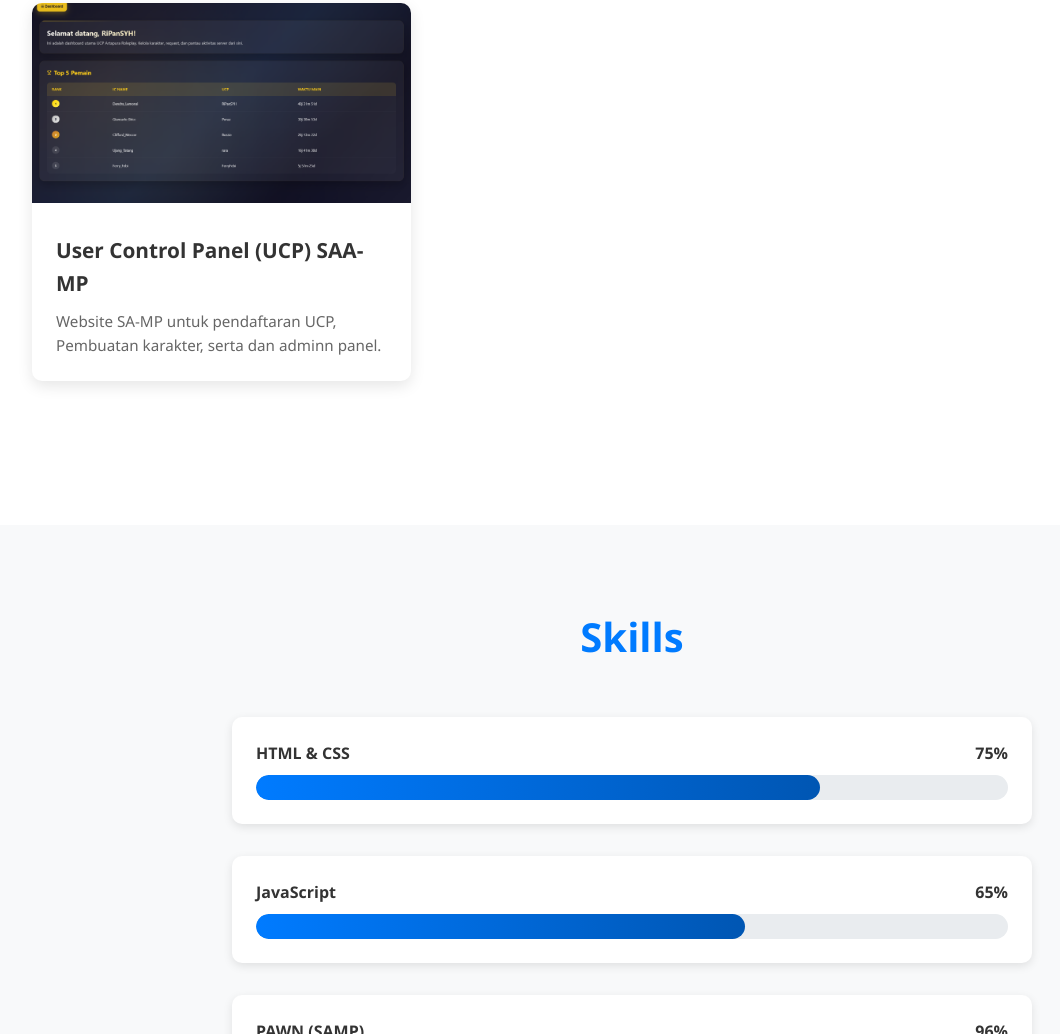
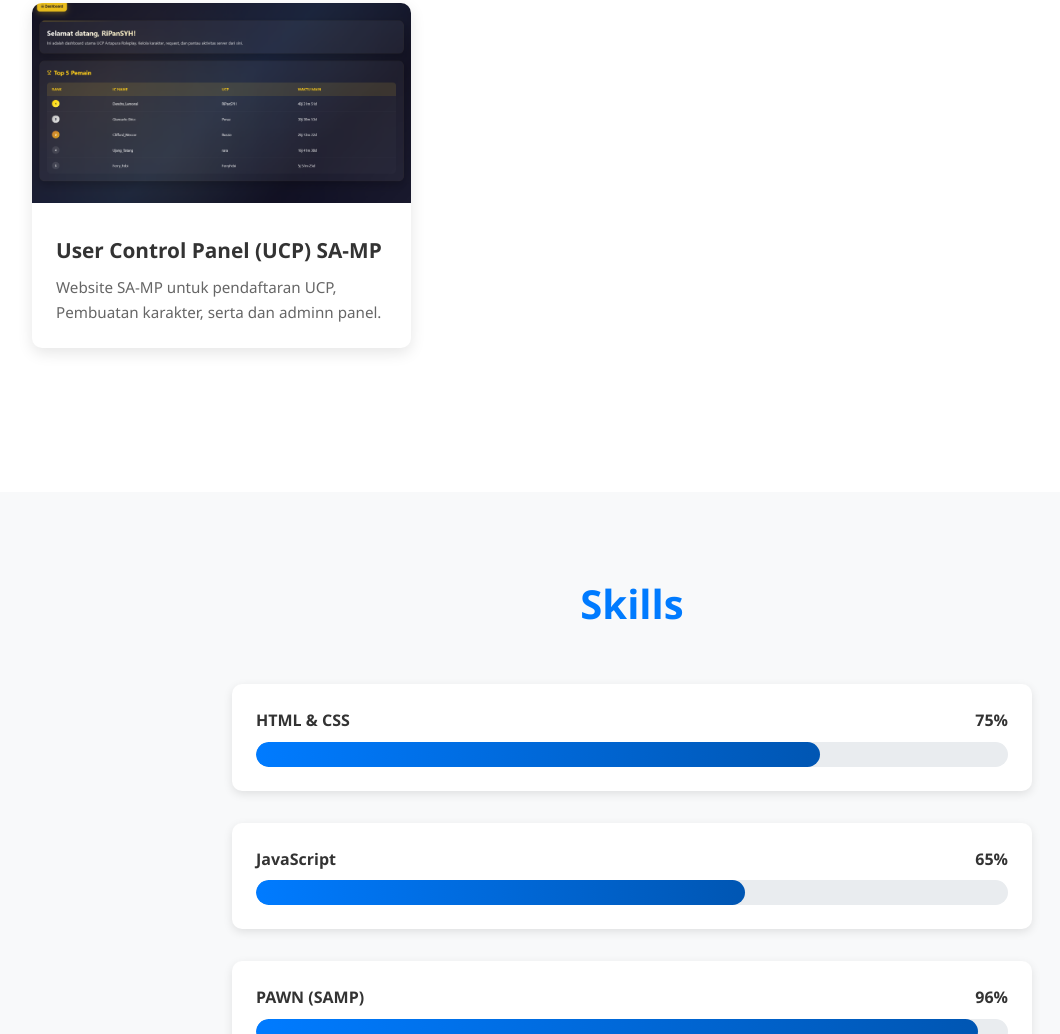
Before and after one commit to RIPANSH-NEW/portofolio, a plain HTML site: page index.html in a window 1280 px wide. Shown: the part 2077-3111 px from the top of the page, without its empty margins (8-1068 px from the left). Drawn offline with Linux system fonts and the light colour scheme.

```diff
--- a/index.html
+++ b/index.html
@@ -74,7 +74,7 @@
                     <div class="project-card">
                         <img src="img/web-artapura.png" alt="Web Project 1" class="project-img">
                         <div class="project-info">
-                            <h4>User Control Panel (UCP) SAA-MP</h4>
+                            <h4>User Control Panel (UCP) SA-MP</h4>
                             <p>Website SA-MP untuk pendaftaran UCP, Pembuatan karakter, serta dan adminn panel.</p>
                         </div>
                     </div>
```
